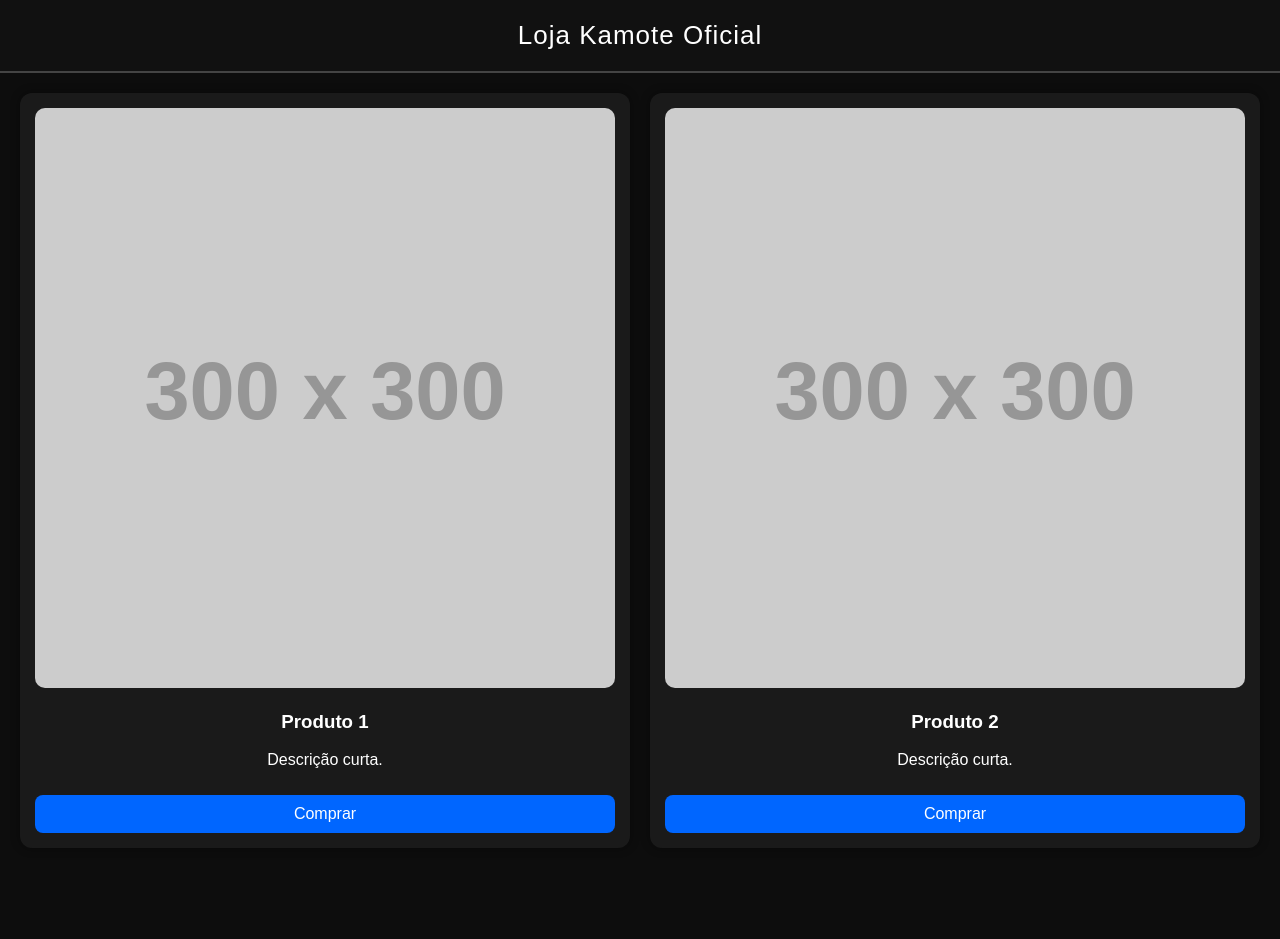
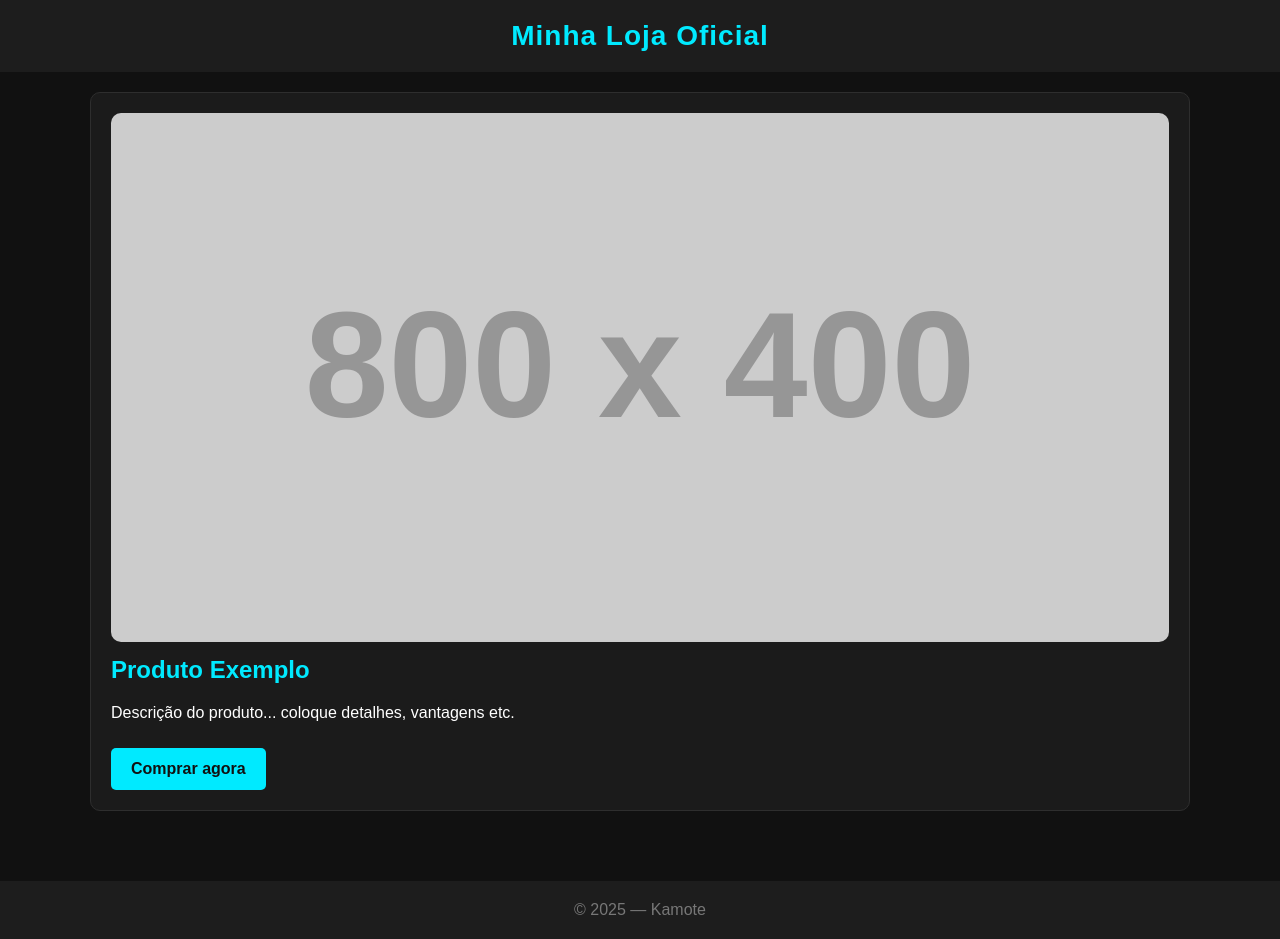
Before and after one commit to kamoteRY/kamote.github.io, a plain HTML site: page index.html in a window 1280 px wide. Before the commit the page ends 868 px from the top, so only its background shows below. Drawn offline with Linux system fonts and the light colour scheme; placeholder pictures from the web are drawn by us.

Commit message:
Update index.html

```diff
--- a/index.html
+++ b/index.html
@@ -1,90 +1,89 @@
 <!DOCTYPE html>
-<html lang="pt-br">
+<html lang="pt-BR">
 <head>
     <meta charset="UTF-8">
     <meta name="viewport" content="width=device-width, initial-scale=1.0">
-  <title>Loja Kamote</title>
+    <title>Minha Loja</title>
     <style>
         body {
+            margin: 0;
             font-family: Arial, sans-serif;
-      margin: 0; padding: 0;
-      background: #0d0d0d;
+            background-color: #111;
             color: #fff;
         }
 
         header {
-      background: #111;
-      color: white;
+            background: #1d1d1d;
             padding: 20px;
             text-align: center;
-      font-size: 26px;
+            font-size: 28px;
+            font-weight: bold;
             letter-spacing: 1px;
-      border-bottom: 2px solid #444;
+            color: #00eaff;
         }
 
-    .produtos {
-      display: grid;
-      grid-template-columns: repeat(auto-fit, minmax(250px, 1fr));
-      gap: 20px;
+        .container {
+            max-width: 1100px;
+            margin: auto;
             padding: 20px;
         }
 
-    .card {
-      background: #1a1a1a;
-      padding: 15px;
-      border-radius: 12px;
-      box-shadow: 0 0 10px rgba(0,0,0,0.4);
-      text-align: center;
-      transition: 0.2s;
+        .product {
+            background: #1b1b1b;
+            padding: 20px;
+            margin-bottom: 20px;
+            border-radius: 10px;
+            border: 1px solid #2e2e2e;
         }
 
-    .card:hover {
-      transform: scale(1.03);
-    }
-
-    img {
+        .product img {
             width: 100%;
             border-radius: 10px;
         }
 
-    button {
-      background: #0066ff;
-      color: white;
-      border: none;
-      padding: 10px 15px;
+        .product h2 {
             margin-top: 10px;
-      cursor: pointer;
-      border-radius: 8px;
-      font-size: 16px;
-      width: 100%;
+            color: #00eaff;
         }
 
-    button:hover {
-      background: #3385ff;
+        .buy-btn {
+            display: inline-block;
+            margin-top: 10px;
+            padding: 12px 20px;
+            background: #00eaff;
+            color: #111;
+            border-radius: 5px;
+            text-decoration: none;
+            font-weight: bold;
+        }
+
+        footer {
+            text-align: center;
+            padding: 20px;
+            background: #1d1d1d;
+            margin-top: 30px;
+            color: #777;
         }
     </style>
 </head>
 <body>
 
-<header>Loja Kamote Oficial</header>
+<header>Minha Loja Oficial</header>
 
-<section class="produtos">
+<div class="container">
 
-  <div class="card">
-    <img src="https://via.placeholder.com/300" alt="Produto 1">
-    <h3>Produto 1</h3>
-    <p>Descrição curta.</p>
-    <button onclick="window.open('https://link-do-mercado-pago')">Comprar</button>
+    <div class="product">
+        <img src="https://via.placeholder.com/800x400" alt="Produto">
+        <h2>Produto Exemplo</h2>
+        <p>Descrição do produto... coloque detalhes, vantagens etc.</p>
+        <a class="buy-btn" href="#">Comprar agora</a>
     </div>
 
-  <div class="card">
-    <img src="https://via.placeholder.com/300" alt="Produto 2">
-    <h3>Produto 2</h3>
-    <p>Descrição curta.</p>
-    <button onclick="window.open('https://link-do-mercado-pago')">Comprar</button>
 </div>
 
-</section>
+<footer>
+    © 2025 — Kamote
+</footer>
 
 </body>
 </html>
```
Lines whose indentation alone changed are shown as unchanged.
